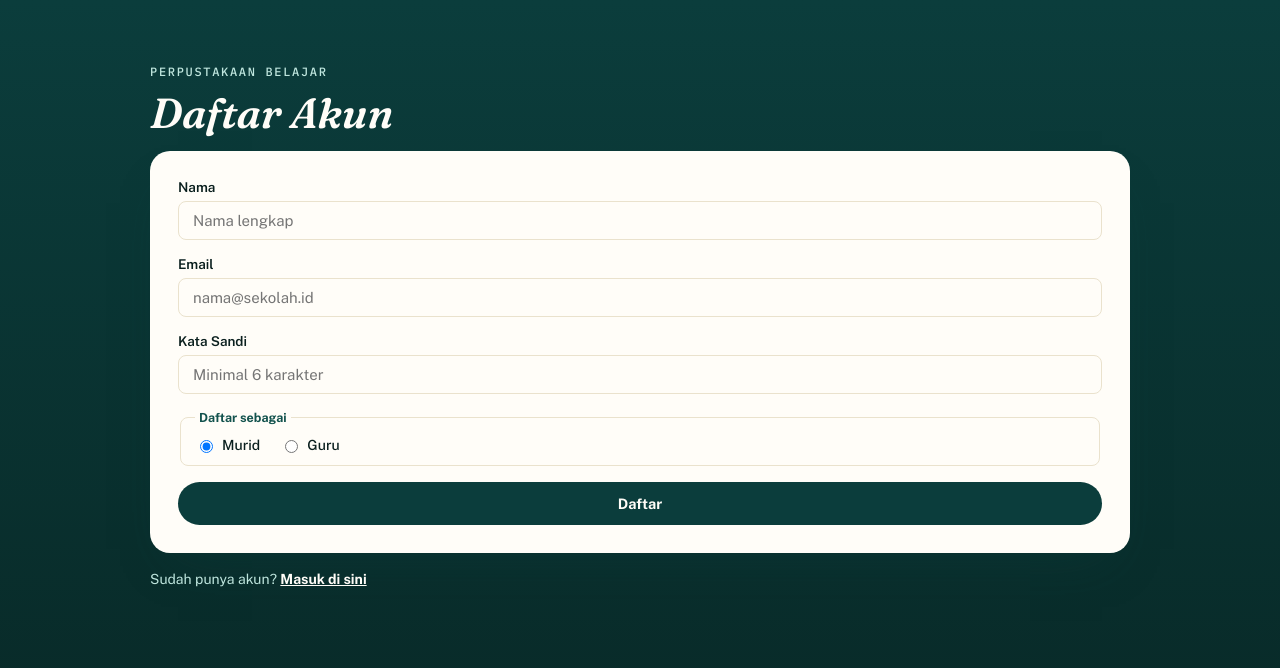
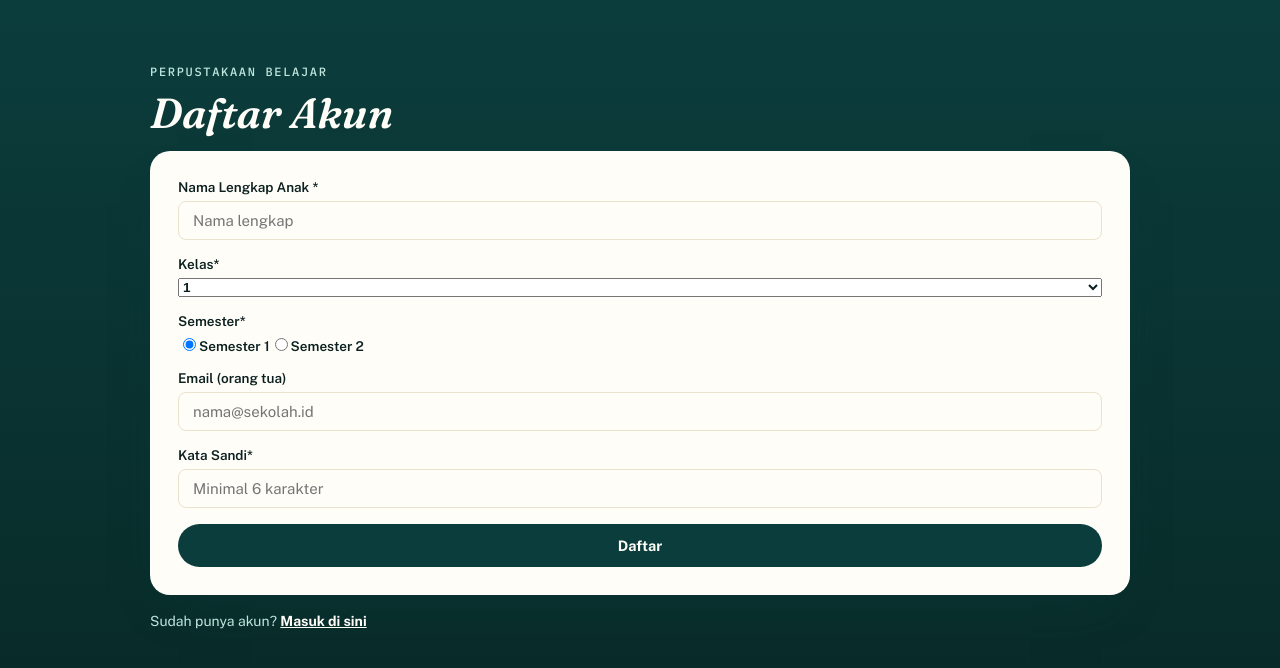
Before and after one commit to andika-febrianto/h5p_interactive_app, a React (Vite) app: page /daftar in a window 1280 px wide. Shown: the top 668 px of the page. Built offline with nearby package versions, Linux system fonts and the light colour scheme.

Commit message:
update register

```diff
--- a/src/pages/Register.tsx
+++ b/src/pages/Register.tsx
@@ -1,108 +1,148 @@
-import { useState } from 'react';
-import { useNavigate, Link } from 'react-router-dom';
-import { useAuth } from '../context/AuthContext';
-import { ApiError } from '../lib/api';
-import type { UserRole } from '../types/storyboard';
+import { useState } from 'react'
+import { useNavigate, Link } from 'react-router-dom'
+import { useAuth } from '../context/AuthContext'
+import { ApiError } from '../lib/api'
+import type { UserRole } from '../types/storyboard'
 
 export default function Register() {
-  const { register } = useAuth();
-  const navigate = useNavigate();
-  const [name, setName] = useState('');
-  const [email, setEmail] = useState('');
-  const [password, setPassword] = useState('');
-  const [role, setRole] = useState<UserRole>('STUDENT');
-  const [error, setError] = useState<string | null>(null);
-  const [submitting, setSubmitting] = useState(false);
+  const { register } = useAuth()
+  const navigate = useNavigate()
+  const [name, setName] = useState('')
+  const [email, setEmail] = useState('')
+  const [password, setPassword] = useState('')
+  const [role, setRole] = useState<UserRole>('STUDENT')
+  const [kelas, setKelas] = useState<number>(1)
+  const [error, setError] = useState<string | null>(null)
+  const [submitting, setSubmitting] = useState(false)
+  const [semester, setSemester] = useState<number>(1)
 
   const handleSubmit = async (e: React.FormEvent) => {
-    e.preventDefault();
-    setError(null);
-    setSubmitting(true);
+    e.preventDefault()
+    setError(null)
+    setSubmitting(true)
     try {
-      await register(name, email, password, role);
-      navigate('/kelas');
+      await register(name, email, password, role, kelas, semester)
+      // navigate('/kelas')
+      navigate(`/kelas/${kelas}/semester/${semester}`)
     } catch (err) {
-      setError(err instanceof ApiError ? err.message : 'Gagal mendaftar. Coba lagi.');
+      setError(
+        err instanceof ApiError ? err.message : 'Gagal mendaftar. Coba lagi.',
+      )
     } finally {
-      setSubmitting(false);
+      setSubmitting(false)
     }
-  };
+  }
 
   return (
-    <div className="home-page">
-      <div className="home-inner auth-form-page">
-        <p className="home-eyebrow">Perpustakaan Belajar</p>
-        <h1 className="home-title">Daftar Akun</h1>
+    <div className='home-page'>
+      <div className='home-inner auth-form-page'>
+        <p className='home-eyebrow'>Perpustakaan Belajar</p>
+        <h1 className='home-title'>Daftar Akun</h1>
 
-        <form className="auth-form" onSubmit={handleSubmit}>
-          <label className="auth-field">
-            <span>Nama</span>
+        <form className='auth-form' onSubmit={handleSubmit}>
+          <label className='auth-field'>
+            <span>Nama Lengkap Anak *</span>
             <input
-              type="text"
+              type='text'
               value={name}
               onChange={(e) => setName(e.target.value)}
               required
-              placeholder="Nama lengkap"
-              autoComplete="name"
+              placeholder='Nama lengkap'
+              autoComplete='name'
             />
           </label>
-          <label className="auth-field">
-            <span>Email</span>
+          {role === 'STUDENT'}
+          {
+            <>
+              <label className='auth-field'>
+                <span>Kelas*</span>
+                <select
+                  className='auth-field'
+                  onChange={(e) => setKelas(e.target.value)}
+                >
+                  {[1, 2, 3, 4, 5, 6].map((n) => (
+                    <option value={n}>{n}</option>
+                  ))}
+                </select>
+              </label>
+              <label className='auth-field'>
+                <span>Semester*</span>
+
+                <div className='flex gap-4'>
+                  {[1, 2].map((n) => (
+                    <label key={n} className='flex items-center gap-4'>
+                      <input
+                        type='radio'
+                        name='semester'
+                        value={n}
+                        checked={semester === n}
+                        onChange={() => setSemester(n)}
+                      />
+
+                      <span>Semester {n}</span>
+                    </label>
+                  ))}
+                </div>
+              </label>
+            </>
+          }
+          <label className='auth-field'>
+            <span>Email (orang tua)</span>
             <input
-              type="email"
+              type='email'
               value={email}
               onChange={(e) => setEmail(e.target.value)}
               required
-              placeholder="nama@sekolah.id"
-              autoComplete="email"
+              placeholder='nama@sekolah.id'
+              autoComplete='email'
             />
           </label>
-          <label className="auth-field">
-            <span>Kata Sandi</span>
+          <label className='auth-field'>
+            <span>Kata Sandi*</span>
             <input
-              type="password"
+              type='password'
               value={password}
               onChange={(e) => setPassword(e.target.value)}
               required
               minLength={6}
-              placeholder="Minimal 6 karakter"
-              autoComplete="new-password"
+              placeholder='Minimal 6 karakter'
+              autoComplete='new-password'
             />
           </label>
 
-          <fieldset className="auth-role-field">
+          {/* <fieldset className='auth-role-field'>
             <legend>Daftar sebagai</legend>
-            <label className="auth-role-option">
+            <label className='auth-role-option'>
               <input
-                type="radio"
-                name="role"
+                type='radio'
+                name='role'
                 checked={role === 'STUDENT'}
                 onChange={() => setRole('STUDENT')}
               />
               Murid
             </label>
-            <label className="auth-role-option">
+            <label className='auth-role-option'>
               <input
-                type="radio"
-                name="role"
+                type='radio'
+                name='role'
                 checked={role === 'TEACHER'}
                 onChange={() => setRole('TEACHER')}
               />
               Guru
             </label>
-          </fieldset>
+          </fieldset> */}
 
-          {error && <p className="auth-error">{error}</p>}
+          {error && <p className='auth-error'>{error}</p>}
 
-          <button className="btn-primary" type="submit" disabled={submitting}>
+          <button className='btn-primary' type='submit' disabled={submitting}>
             {submitting ? 'Memproses...' : 'Daftar'}
           </button>
         </form>
 
-        <p className="auth-switch">
-          Sudah punya akun? <Link to="/masuk">Masuk di sini</Link>
+        <p className='auth-switch'>
+          Sudah punya akun? <Link to='/masuk'>Masuk di sini</Link>
         </p>
       </div>
     </div>
-  );
+  )
 }
```
